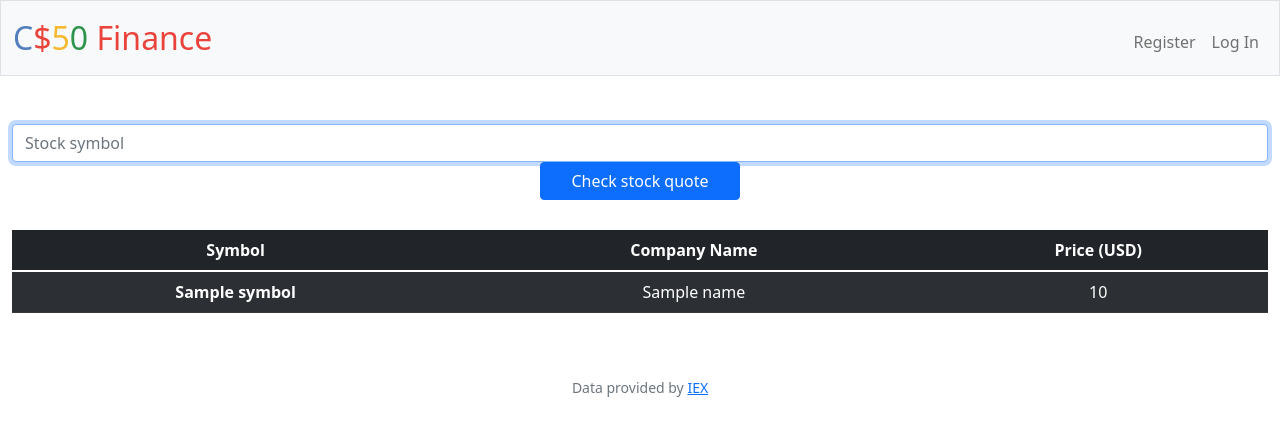
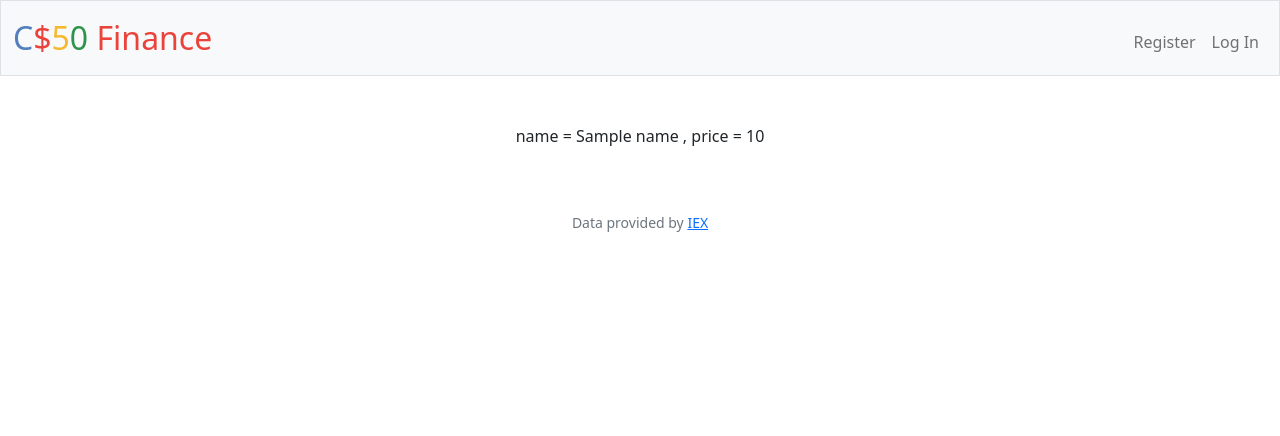
Before and after one commit to lu-carvalho/91640075, a Flask app: template finance/templates/quoted.html in a window 1280 px wide. Shown: the top 436 px of the page. Run offline with Flask 2, Linux system fonts and the light colour scheme; the template is opened without the code that fills it: most values are stand-ins (such as "Sample title", 1, 10 or a date in 2020); some libraries are stand-ins or nearby versions.

Commit message:
Wed, Mar 9, 2022, 2:09 PM +00:00

```diff
--- a/finance/app.py
+++ b/finance/app.py
@@ -122,18 +122,24 @@ def logout():
 
 
 @app.route("/quote", methods=["GET", "POST"])
-#@login_required
+@login_required
 def quote():
     """Get stock quote."""
     if request.method == "POST":
 
         if lookup(request.form.get("symbol")) == "None":
             return apology("That stock doesn't exist", 403)
+
         else:
-            return render_template("quoted.html", name = result["name"], price = usd(result["price"]), symbol = result["symbol"])
+            return redirect("/quote/quoted")
 
     else:
         return render_template("quote.html")
+
+@app.route("/quote/quoted")
+def quoted():
+    #gotta find out how to display the quoted. embedding within it one or more values from lookup
+    return render_template("quoted.html")
 
 @app.route("/register", methods=["GET", "POST"])
 def register():
--- a/finance/templates/quoted.html
+++ b/finance/templates/quoted.html
@@ -1,31 +1,10 @@
 {% extends "layout.html" %}
 
 {% block title %}
-    Quoted
+    Quotes
 {% endblock %}
 
 {% block main %}
-    <form action="/quote" method="post">
-        <div class="form-group">
-            <input autofocus class="form-control" name="symbol" placeholder="Stock symbol" type="text">
-        </div>
-        <button style='width: 200px' class="btn btn-primary" type="submit">Check stock quote</button>
-    </form>
-
-    <table style='margin-top: 30px' class="table table-striped table-dark">
-      <thead>
-        <tr>
-          <th scope="col"> Symbol </th>
-          <th scope="col"> Company Name </th>
-          <th scope="col"> Price (USD) </th>
-        </tr>
-      </thead>
-      <tbody>
-        <tr>
-          <th scope="row">     {{ symbol }} </th>
-          <td>  {{ name }}  </td>
-          <td>  {{ price}}</td>
-        </tr>
-      </body>
-    </table>
+    <!--gotta find out how to display the quoted, embedding within it one or more values from lookup-->
+    <p>name = {{ name }} , price = {{ price }}</p>
 {% endblock %}
```
